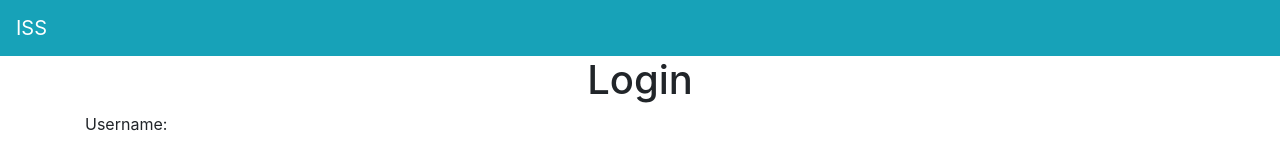
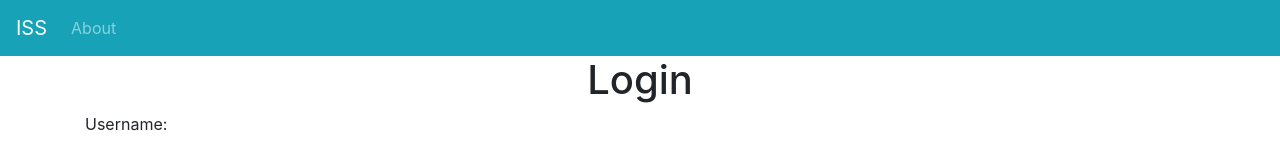
Before and after one commit to charlitosf/tfm-client, a Vue app: page /files#/login in a window 1280 px wide. Shown: the top 142 px of the page. Built offline with nearby package versions, Linux system fonts and the light colour scheme.

Commit message:
About page functional

```diff
--- a/src/App.vue
+++ b/src/App.vue
@@ -6,10 +6,10 @@
     <b-navbar-toggle target="nav-collapse"></b-navbar-toggle>
 
     <b-collapse id="nav-collapse" is-nav>
-      <b-navbar-nav v-if="this.$store.state.user.token">
-        <b-nav-item to="/">Home</b-nav-item>
-        <b-nav-item to="/passwords">Passwords</b-nav-item>
-        <b-nav-item to="/files">Files</b-nav-item>
+      <b-navbar-nav>
+        <b-nav-item v-if="this.$store.state.user.token" to="/">Home</b-nav-item>
+        <b-nav-item v-if="this.$store.state.user.token" to="/passwords">Passwords</b-nav-item>
+        <b-nav-item v-if="this.$store.state.user.token" to="/files">Files</b-nav-item>
         <b-nav-item to="/about">About</b-nav-item>
       </b-navbar-nav>
 
--- a/src/router/index.js
+++ b/src/router/index.js
@@ -56,7 +56,7 @@ const router = new VueRouter({
 })
 
 router.beforeEach((to, _from, next) => {
-  if (to.name !== 'login' && to.name !== 'signup' && store.state.user.token === '') {
+  if (!['login', 'signup', 'about'].includes(to.name) && store.state.user.token === '') {
     next({ name: 'login' })
   } else next();
 })
--- a/src/views/AboutView.vue
+++ b/src/views/AboutView.vue
@@ -1,5 +1,7 @@
 <template>
-  <div class="about">
-    <h1>This is an about page</h1>
+  <div class="container">
+    <div class="row justify-content-center">
+      <h1>Made by Carlos Ferrús Ferri</h1>
+    </div>
   </div>
 </template>
```
